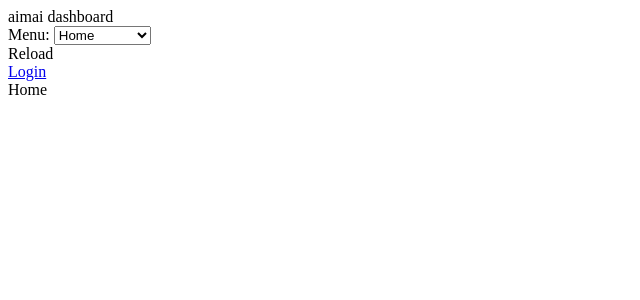
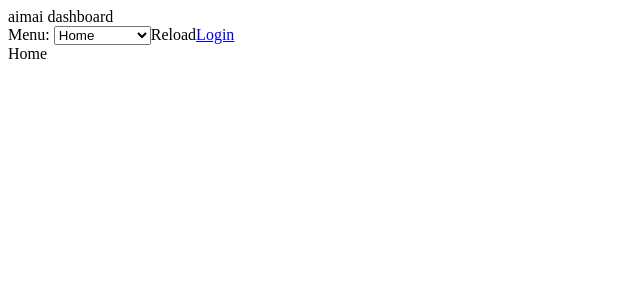
Before and after one commit to kikei/aimai-db, a React app in the folder client/: page / in a window 1280 px wide. Shown: the top 300 px of the page, without its empty margins (0-640 px from the left). Built offline with nearby package versions, Linux system fonts and the light colour scheme; the HTML template or start-up script is replaced by a standard one.

Commit message:
Make reload and logout buttons with <a/> tag

```diff
--- a/client/src/App.js
+++ b/client/src/App.js
@@ -162,14 +162,13 @@ class App extends Component {
               )
             }
           </select>
-          <div className="siimple-btn" onClick={(e) => location.reload()}>
+          <a className="siimple-btn" onClick={(e) => location.reload()}>
             Reload
-          </div>
+          </a>
           {this.isLoggedIn() ? (
-            <div className="siimple-btn"
-                 onClick={e => this.logout(props.history)}>
+            <a className="siimple-btn" onClick={e => this.logout(props.history)}>
               Logout
-            </div>
+            </a>
           ) : (
             <Link to="/login" className="siimple-navbar-item">Login</Link>
           )}
```
